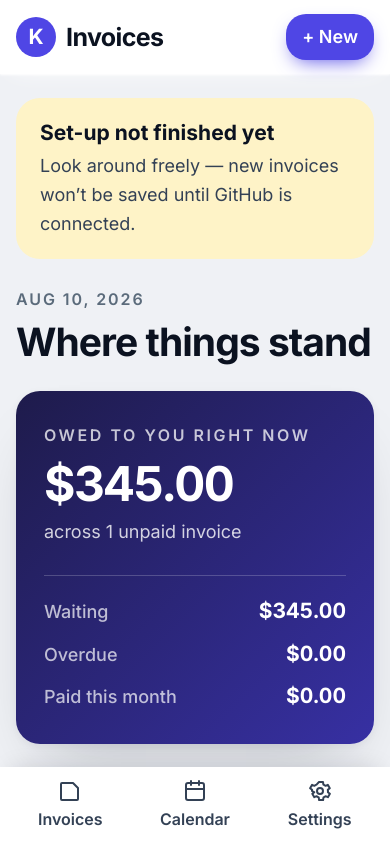
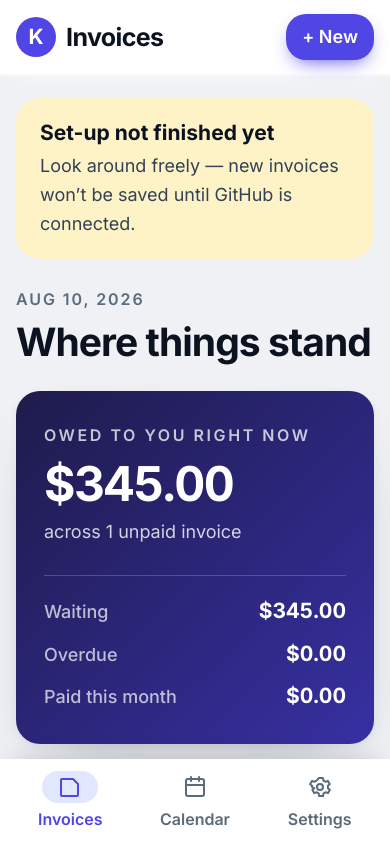
Before and after one commit to SacredRebel/invoice-template, a Next.js app: page / in a window 390 px wide. Shown: the top 842 px of the page. Built offline with nearby package versions, Linux system fonts and the light colour scheme.

Commit message:
mobile: the current page is now marked in the tab bar
Every tab looked identical, so there was no way to tell where you
were. Nav moves to a client component using usePathname; the active
tab gets a filled pill and brand colour, and aria-current for anyone
using a screen reader.

```diff
--- a/app/layout.tsx
+++ b/app/layout.tsx
@@ -1,6 +1,6 @@
 import type { Metadata, Viewport } from "next";
-import Link from "next/link";
 import "./globals.css";
+import { Sidebar, TopBar, BottomTabs } from "@/components/Nav";
 
 export const metadata: Metadata = {
   title: "Invoices",
@@ -14,21 +14,6 @@ export const viewport: Viewport = {
   viewportFit: "cover",
 };
 
-const LINKS = [
-  { href: "/",         label: "Invoices", icon: "M4 4h11l5 5v11a1 1 0 0 1-1 1H4a1 1 0 0 1-1-1V5a1 1 0 0 1 1-1Z" },
-  { href: "/calendar", label: "Calendar", icon: "M3 6a2 2 0 0 1 2-2h14a2 2 0 0 1 2 2v13a2 2 0 0 1-2 2H5a2 2 0 0 1-2-2V6Zm0 4h18M8 2v4m8-4v4" },
-  { href: "/settings", label: "Settings", icon: "M12 15a3 3 0 1 0 0-6 3 3 0 0 0 0 6Zm8-3a8 8 0 0 1-.1 1.2l2 1.6-2 3.4-2.4-1a8 8 0 0 1-2 1.2l-.4 2.6h-4l-.4-2.6a8 8 0 0 1-2-1.2l-2.4 1-2-3.4 2-1.6A8 8 0 0 1 4 12c0-.4 0-.8.1-1.2l-2-1.6 2-3.4 2.4 1a8 8 0 0 1 2-1.2L11 3h4l.4 2.6a8 8 0 0 1 2 1.2l2.4-1 2 3.4-2 1.6c.1.4.1.8.1 1.2Z" },
-];
-
-function Icon({ d }: { d: string }) {
-  return (
-    <svg viewBox="0 0 24 24" fill="none" stroke="currentColor" strokeWidth="2"
-         strokeLinecap="round" strokeLinejoin="round" className="h-6 w-6 shrink-0" aria-hidden>
-      <path d={d} />
-    </svg>
-  );
-}
-
 export default function RootLayout({ children }: { children: React.ReactNode }) {
   return (
     <html lang="en">
@@ -40,61 +25,15 @@ export default function RootLayout({ children }: { children: React.ReactNode })
       </head>
       <body>
         <div className="lg:flex">
-
-          {/* ── Sidebar, desktop ── */}
-          <aside className="no-print sticky top-0 hidden h-screen w-[264px] shrink-0
-                            flex-col gap-2 bg-card px-5 py-7 lg:flex">
-            <Link href="/" className="mb-6 flex items-center gap-3 px-2">
-              <span className="flex h-11 w-11 items-center justify-center rounded-2xl
-                               bg-brand text-xl font-bold text-white shadow-brand">K</span>
-              <span className="text-xl font-bold tracking-tight text-ink">Invoices</span>
-            </Link>
-
-            <Link href="/invoices/new" className="btn-primary mb-4 w-full">+ New invoice</Link>
-
-            <nav className="flex flex-col gap-1">
-              {LINKS.map((l) => (
-                <Link key={l.href} href={l.href} className="nav-item">
-                  <Icon d={l.icon} />{l.label}
-                </Link>
-              ))}
-            </nav>
-
-            <p className="mt-auto rounded-2xl bg-paper px-4 py-3 text-sm text-soft">
-              Tip: tell Claude about a job and the invoice appears here.
-            </p>
-          </aside>
-
-          {/* ── Top bar, mobile ── */}
-          <header className="no-print sticky top-0 z-20 flex items-center gap-3
-                             bg-card px-4 py-3.5 shadow-card lg:hidden">
-            <Link href="/" className="flex items-center gap-2.5">
-              <span className="flex h-10 w-10 items-center justify-center rounded-xl2
-                               bg-brand text-lg font-bold text-white">K</span>
-              <span className="text-xl font-bold tracking-tight text-ink">Invoices</span>
-            </Link>
-            <Link href="/invoices/new"
-                  className="btn-primary ml-auto !min-h-[46px] !rounded-xl2 !px-4 text-base">
-              + New
-            </Link>
-          </header>
+          <Sidebar />
+          <TopBar />
 
           <main className="min-w-0 flex-1 px-4 pb-28 pt-6 sm:px-7 sm:pt-9 lg:px-10 lg:pb-14">
             <div className="mx-auto max-w-5xl">{children}</div>
           </main>
         </div>
 
-        {/* ── Bottom tab bar, mobile ── */}
-        <nav className="no-print fixed inset-x-0 bottom-0 z-20 flex bg-card
-                        px-2 pb-[env(safe-area-inset-bottom)] shadow-[0_-8px_24px_-12px_rgba(11,18,32,.18)] lg:hidden">
-          {LINKS.map((l) => (
-            <Link key={l.href} href={l.href}
-                  className="flex flex-1 flex-col items-center gap-1 rounded-2xl px-2 py-3
-                             text-sm font-semibold text-body">
-              <Icon d={l.icon} />{l.label}
-            </Link>
-          ))}
-        </nav>
+        <BottomTabs />
       </body>
     </html>
   );
--- /dev/null
+++ b/components/Nav.tsx
@@ -0,0 +1,92 @@
+"use client";
+
+import Link from "next/link";
+import { usePathname } from "next/navigation";
+
+const LINKS = [
+  { href: "/",         label: "Invoices", icon: "M4 4h11l5 5v11a1 1 0 0 1-1 1H4a1 1 0 0 1-1-1V5a1 1 0 0 1 1-1Z" },
+  { href: "/calendar", label: "Calendar", icon: "M3 6a2 2 0 0 1 2-2h14a2 2 0 0 1 2 2v13a2 2 0 0 1-2 2H5a2 2 0 0 1-2-2V6Zm0 4h18M8 2v4m8-4v4" },
+  { href: "/settings", label: "Settings", icon: "M12 15a3 3 0 1 0 0-6 3 3 0 0 0 0 6Zm8-3a8 8 0 0 1-.1 1.2l2 1.6-2 3.4-2.4-1a8 8 0 0 1-2 1.2l-.4 2.6h-4l-.4-2.6a8 8 0 0 1-2-1.2l-2.4 1-2-3.4 2-1.6A8 8 0 0 1 4 12c0-.4 0-.8.1-1.2l-2-1.6 2-3.4 2.4 1a8 8 0 0 1 2-1.2L11 3h4l.4 2.6a8 8 0 0 1 2 1.2l2.4-1 2 3.4-2 1.6c.1.4.1.8.1 1.2Z" },
+];
+
+function Icon({ d }: { d: string }) {
+  return (
+    <svg viewBox="0 0 24 24" fill="none" stroke="currentColor" strokeWidth="2"
+         strokeLinecap="round" strokeLinejoin="round" className="h-6 w-6 shrink-0" aria-hidden>
+      <path d={d} />
+    </svg>
+  );
+}
+
+/* Which page am I on? Without this every tab looks the same. */
+const isOn = (path: string, href: string) =>
+  href === "/" ? path === "/" || path.startsWith("/invoices") : path.startsWith(href);
+
+export function Sidebar() {
+  const path = usePathname();
+  return (
+    <aside className="no-print sticky top-0 hidden h-screen w-[264px] shrink-0
+                      flex-col gap-2 bg-card px-5 py-7 lg:flex">
+      <Link href="/" className="mb-6 flex items-center gap-3 px-2">
+        <span className="flex h-11 w-11 items-center justify-center rounded-2xl
+                         bg-brand text-xl font-bold text-white shadow-brand">K</span>
+        <span className="text-xl font-bold tracking-tight text-ink">Invoices</span>
+      </Link>
+
+      <Link href="/invoices/new" className="btn-primary mb-4 w-full">+ New invoice</Link>
+
+      <nav className="flex flex-col gap-1">
+        {LINKS.map((l) => (
+          <Link key={l.href} href={l.href}
+                aria-current={isOn(path, l.href) ? "page" : undefined}
+                className={`nav-item ${isOn(path, l.href) ? "nav-item-on" : ""}`}>
+            <Icon d={l.icon} />{l.label}
+          </Link>
+        ))}
+      </nav>
+
+      <p className="mt-auto rounded-2xl bg-paper px-4 py-3 text-sm text-soft">
+        Tip: tell Claude about a job and the invoice appears here.
+      </p>
+    </aside>
+  );
+}
+
+export function TopBar() {
+  return (
+    <header className="no-print sticky top-0 z-20 flex items-center gap-3
+                       bg-card px-4 py-3.5 shadow-card lg:hidden">
+      <Link href="/" className="flex items-center gap-2.5">
+        <span className="flex h-10 w-10 items-center justify-center rounded-xl2
+                         bg-brand text-lg font-bold text-white">K</span>
+        <span className="text-xl font-bold tracking-tight text-ink">Invoices</span>
+      </Link>
+      <Link href="/invoices/new"
+            className="btn-primary ml-auto !min-h-[46px] !rounded-xl2 !px-4 text-base">
+        + New
+      </Link>
+    </header>
+  );
+}
+
+export function BottomTabs() {
+  const path = usePathname();
+  return (
+    <nav className="no-print fixed inset-x-0 bottom-0 z-20 flex bg-card px-2
+                    pb-[env(safe-area-inset-bottom)] shadow-[0_-8px_24px_-12px_rgba(11,18,32,.18)] lg:hidden">
+      {LINKS.map((l) => {
+        const on = isOn(path, l.href);
+        return (
+          <Link key={l.href} href={l.href} aria-current={on ? "page" : undefined}
+                className={`flex flex-1 flex-col items-center gap-1 rounded-2xl px-2 py-3
+                            text-sm font-semibold ${on ? "text-brand" : "text-soft"}`}>
+            <span className={`rounded-xl2 px-4 py-1 ${on ? "bg-tint" : ""}`}>
+              <Icon d={l.icon} />
+            </span>
+            {l.label}
+          </Link>
+        );
+      })}
+    </nav>
+  );
+}
```
